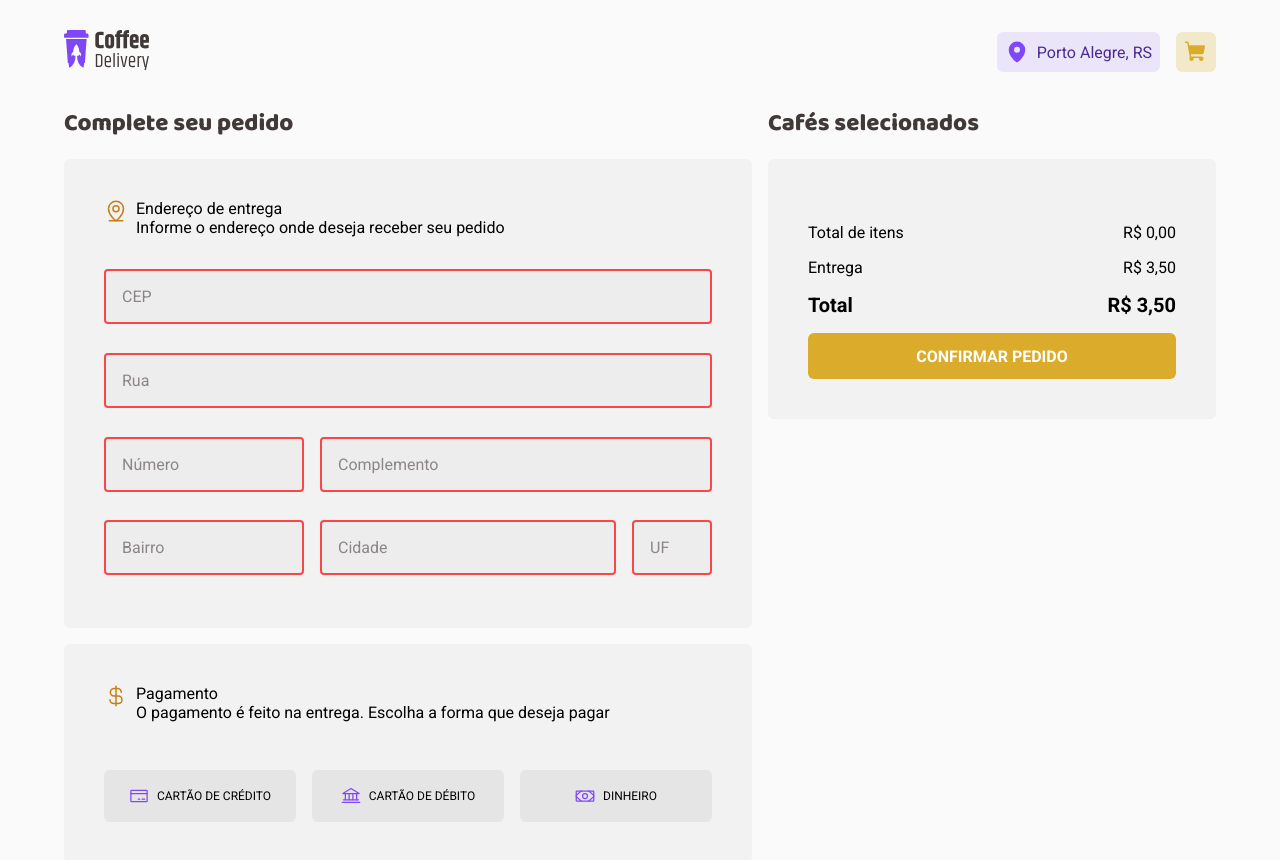
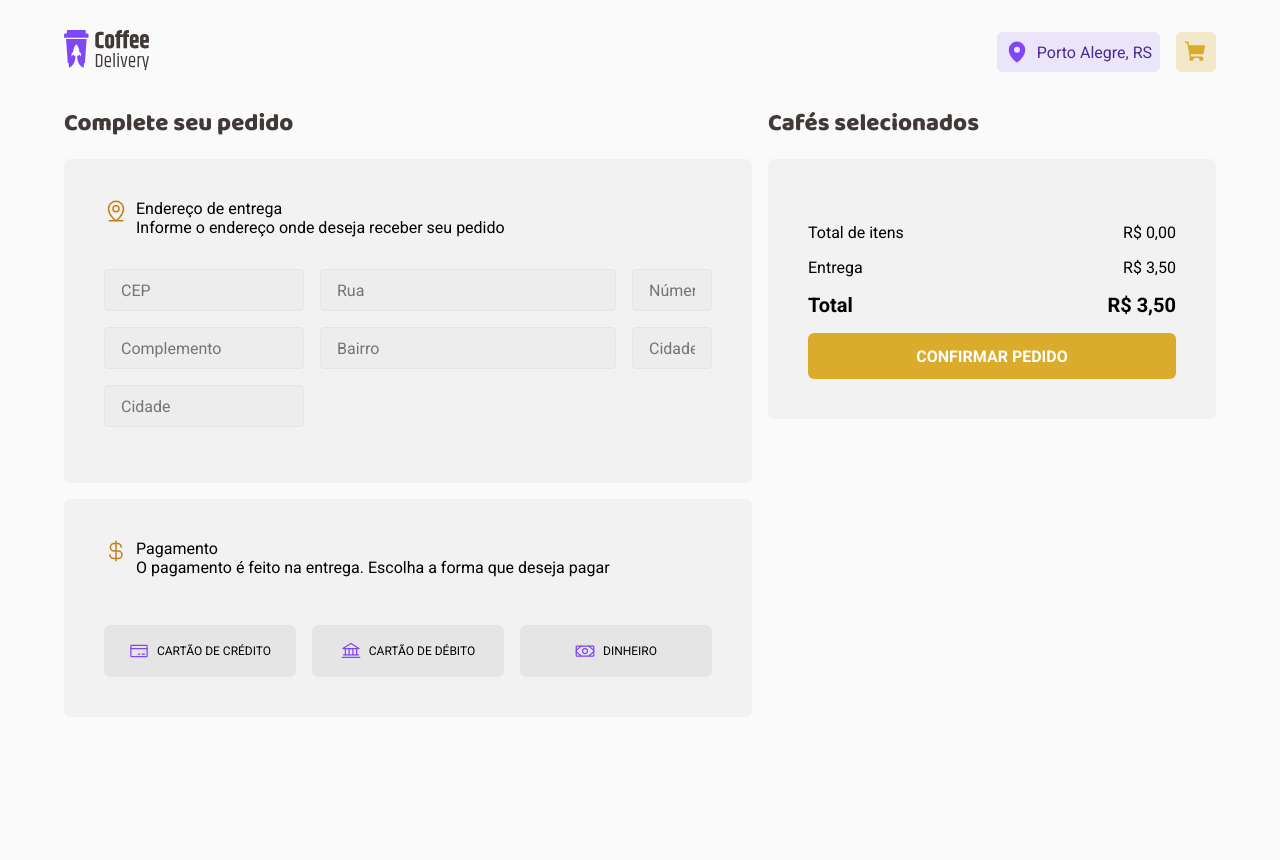
Before and after one commit to gabrieldiasss/coffeedelivery, a React (Vite) app: page /checkout in a window 1280 px wide. After the commit the page ends 800 px from the top, so only its background shows below. Built offline with nearby package versions, Linux system fonts and the light colour scheme.

Commit message:
refactor: adress form

```diff
--- /dev/null
+++ b/src/components/Input/index.tsx
@@ -0,0 +1,12 @@
+import { forwardRef, InputHTMLAttributes } from "react";
+import { InputStyleContainer } from "./styles";
+
+type InputProps = InputHTMLAttributes<HTMLInputElement>
+
+export const Input = forwardRef<HTMLInputElement, InputProps>(
+    (props, ref) => {
+        return (
+            <InputStyleContainer {...props} ref={ref} />
+        )
+    }
+)
--- /dev/null
+++ b/src/components/Input/styles.ts
@@ -0,0 +1,22 @@
+import styled from 'styled-components';
+
+export const InputStyleContainer = styled.input`
+    border: 0;
+   height: 2.625rem;
+  border-radius: 4px;
+  border: 1px solid ${props => props.theme['gray-400']};
+  background-color: ${props => props.theme['gray-300']};
+  display: flex;
+  align-items: center;
+  transition: 0.4s;
+  display: flex;
+  align-items: center;
+  justify-content: space-between;
+  overflow: hidden;
+
+  &:focus {
+    outline: 0;
+    box-shadow: 0 0 0 2px ${(props) => props.theme['yellow-900']};
+  }
+
+`
--- a/src/pages/Checkout/components/AdressForm/index.tsx
+++ b/src/pages/Checkout/components/AdressForm/index.tsx
@@ -1,5 +1,6 @@
 import { DeliveryAdressForm, InputWrapper } from "./styles";
 import { useFormContext } from 'react-hook-form'
+import { Input } from "../../../../components/Input";
 
 interface ErrorsType {
     errors: {
@@ -15,44 +16,41 @@ export function AdressForm() {
 
     const { errors } = formState as unknown as ErrorsType
 
-    console.log(!!errors)
-
     return (
         <DeliveryAdressForm>
-            <InputWrapper className="cep">
-                <input placeholder="CEP" {...register("cep")} />
-                <p>{errors.cep?.message}</p>
-            </InputWrapper>
+            <Input
+                placeholder="CEP"
+                {...register("cep")}
+            />
 
-            <InputWrapper className="street" >
-                <input placeholder="Rua" {...register("street")} />
-                <p>{errors.street?.message}</p>
-            </InputWrapper>
+            <Input
+                placeholder="Rua"
+                {...register("street")}
+            />
 
-            <InputWrapper className="number">
-                <input placeholder="Número" {...register("number")} />
-                <p>{errors.number?.message}</p>
-            </InputWrapper>
+            <Input
+                placeholder="Número"
+                {...register("number")}
+            />
+            <Input
+                placeholder="Complemento"
+                {...register("complement")}
+            />
 
-            <InputWrapper className="complement" >
-                <input placeholder="Complemento" {...register("complement")} />
-                <p>{errors.complement?.message}</p>
-            </InputWrapper>
+            <Input
+                placeholder="Bairro"
+                {...register("neighborhood")}
+            />
 
-            <InputWrapper className="neighborhood">
-                <input placeholder="Bairro" {...register("neighborhood")} />
-                <p>{errors.neighborhood?.message}</p>
-            </InputWrapper>
+            <Input
+                placeholder="Cidade"
+                {...register("city")}
+            />
 
-            <InputWrapper className="city">
-                <input placeholder="Cidade" {...register("city")} />
-                <p>{errors.city?.message}</p>
-            </InputWrapper>
-
-            <InputWrapper className="uf">
-                <input placeholder="UF" {...register("uf")} />
-                <p>{errors.uf?.message}</p>
-            </InputWrapper>
+            <Input
+                placeholder="Cidade"
+                {...register("uf")}
+            />
         </DeliveryAdressForm>
     )
 }
--- a/src/styles/global.ts
+++ b/src/styles/global.ts
@@ -23,7 +23,7 @@ export const GlobalStyle = createGlobalStyle`
         color: ${(props) => props.theme['gray-800']};
     }
 
-    input {
+  /*   input {
         border: 0;
         background-color: ${(props) => props.theme['gray-300']};
         border-radius: 4px;
@@ -32,16 +32,11 @@ export const GlobalStyle = createGlobalStyle`
             color: ${(props) => props.theme['gray-600']};
         }
 
-        border: 2px solid ${(props) => props.hasError ? props.theme['gray-300'] : props.theme['base-error']};
+        :focus {
 
-        ${(props) => props.hasError && css`border-color: ${props.theme['base-error']};`}
-
-        :focus {
-            outline: 0;
-            box-shadow: 0 0 0 2px ${(props) => props.theme['yellow-900']};
         }
     }
-
+ */
     body, input, textarea, button {
         font: 400 1rem Roboto, 'sans-serif';
     }
```
